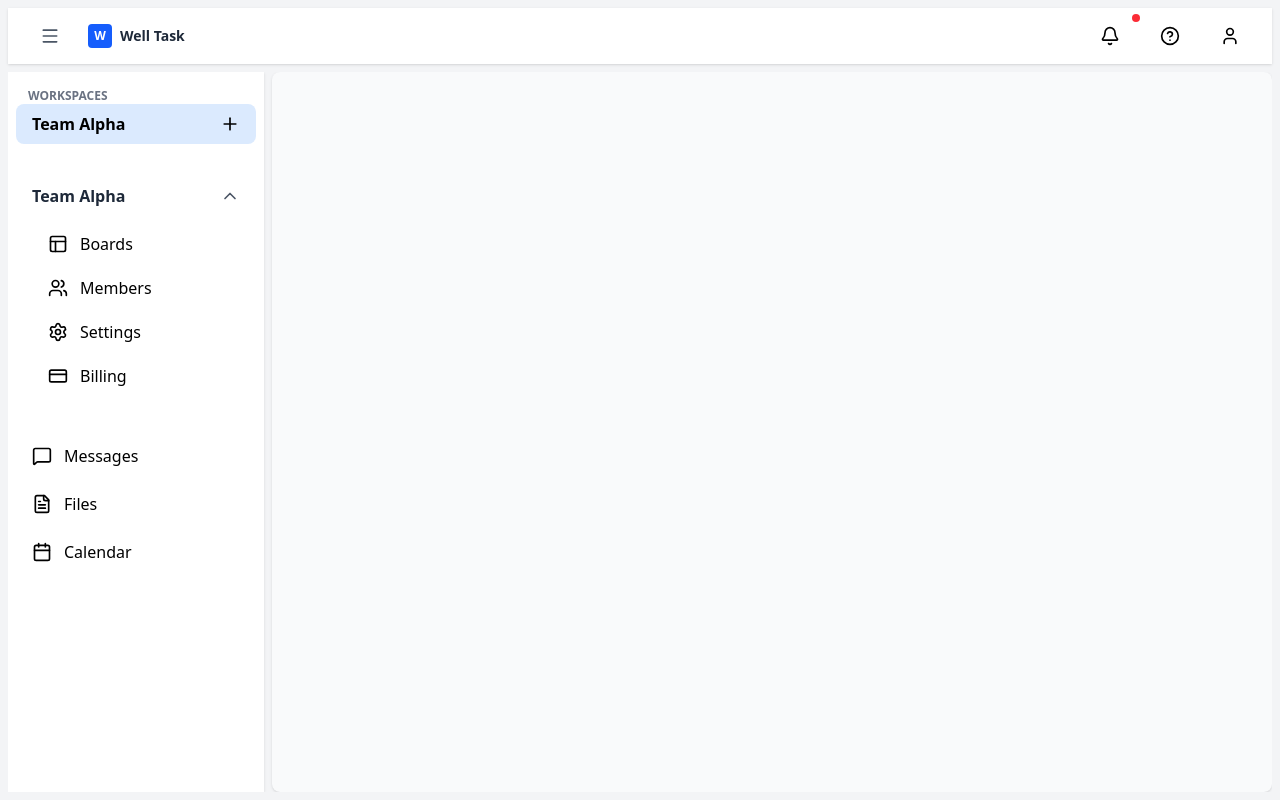
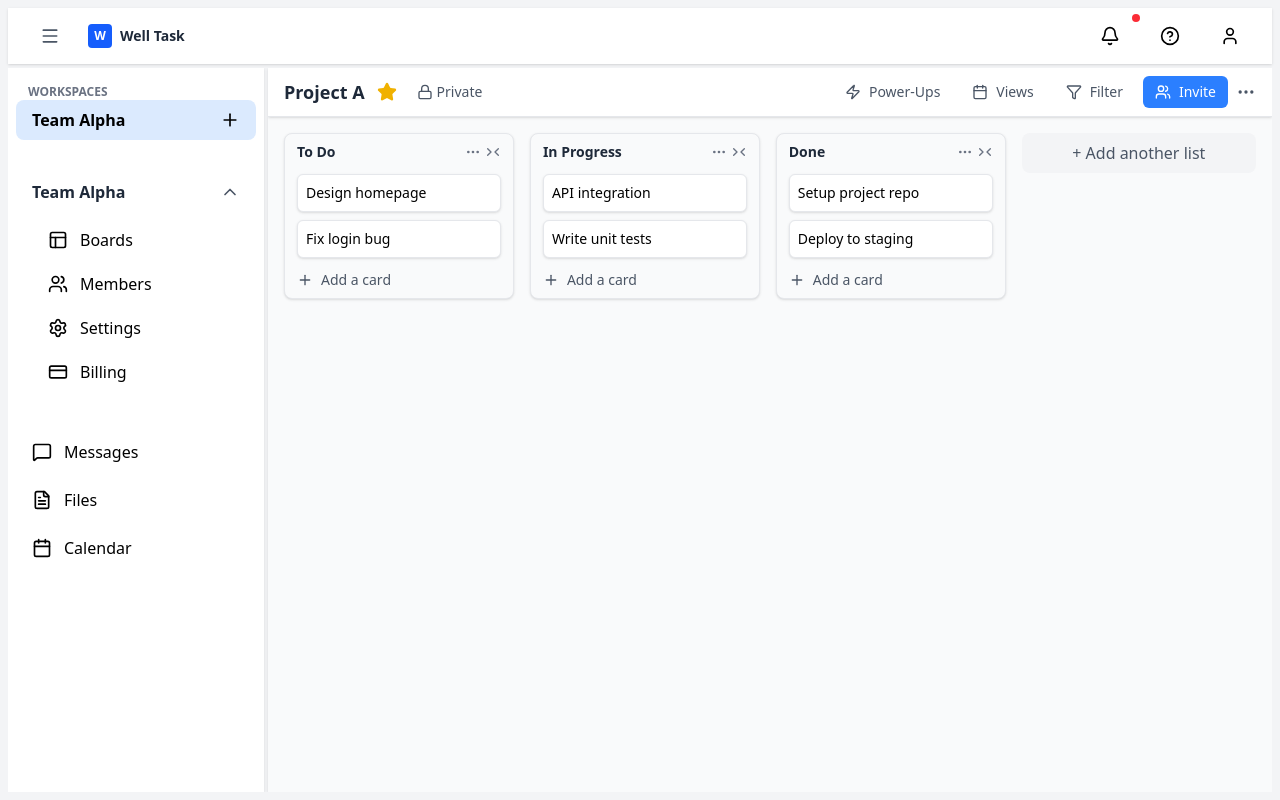
Before and after one commit to pku-wtag/WellTask_Frontend, a React (Vite) app in the folder WellTask_Frontend/: page /dashboard/board in a window 1280 px wide. Built offline with nearby package versions, Linux system fonts and the light colour scheme.

Commit message:
Add board detail page design

```diff
--- a/WellTask_Frontend/src/RoutesComponent.tsx
+++ b/WellTask_Frontend/src/RoutesComponent.tsx
@@ -8,6 +8,7 @@ import VerifyCodePage from "./pages/verify-code";
 import WorkspacePage from "./pages/work-space";
 import DashBoardPage from "./pages/dash-board";
 import { ProtectedRoute } from "./components/base-component/ProtectedRoute";
+import BoardPage from "./pages/board";
 
 const RoutesComponent: React.FC = () => {
   return (
@@ -21,6 +22,7 @@ const RoutesComponent: React.FC = () => {
       <Route path="/workspace" element={<WorkspacePage />} />
       <Route path="/dashboard/*" element={<ProtectedRoute />}>
         <Route index element={<DashBoardPage />} />
+        <Route path="board" element={<BoardPage />} />
       </Route>
     </Routes>
   );
--- /dev/null
+++ b/WellTask_Frontend/src/components/Boards/Board.tsx
@@ -0,0 +1,58 @@
+import { BoardList } from "./BoardList";
+import { BoardNavbar } from "./BoardNavbar";
+
+export default function Board() {
+  // Dummy data for testing
+  const lists = [
+    {
+      id: "1",
+      title: "To Do",
+      cards: [
+        { id: "c1", title: "Design homepage" },
+        { id: "c2", title: "Fix login bug" },
+      ],
+    },
+    {
+      id: "2",
+      title: "In Progress",
+      cards: [
+        { id: "c3", title: "API integration" },
+        { id: "c4", title: "Write unit tests" },
+      ],
+    },
+    {
+      id: "3",
+      title: "Done",
+      cards: [
+        { id: "c5", title: "Setup project repo" },
+        { id: "c6", title: "Deploy to staging" },
+      ],
+    },
+  ];
+
+  return (
+    <div className="flex flex-col h-full">
+      <BoardNavbar name="Project A" starred />
+
+      {/* Board content: lists side by side */}
+      <div className="flex-1 overflow-x-auto px-4 py-4">
+        <div className="flex items-start gap-4">
+          {lists.map((list) => (
+            <BoardList
+              key={list.id}
+              title={list.title}
+              cards={list.cards}
+              onAddCard={() => console.log("Add card to", list.title)}
+              onMoreOptions={() => console.log("More options for", list.title)}
+            />
+          ))}
+
+          {/* Add another list button */}
+          <button className="w-72 flex items-center justify-center gap-2 px-3 py-2 bg-gray-100 hover:bg-gray-200 text-gray-600 rounded-lg">
+            + Add another list
+          </button>
+        </div>
+      </div>
+    </div>
+  );
+}
--- /dev/null
+++ b/WellTask_Frontend/src/components/Boards/BoardCard.tsx
@@ -0,0 +1,16 @@
+type BoardCardProps = {
+  id: string;
+  title: string;
+  onClick?: (id: string) => void;
+};
+
+export function BoardCard({ id, title, onClick }: BoardCardProps) {
+  return (
+    <div
+      onClick={() => onClick?.(id)}
+      className="p-2 text-sm bg-white rounded-md shadow-sm border border-gray-200 hover:bg-gray-50 cursor-pointer"
+    >
+      {title}
+    </div>
+  );
+}
--- /dev/null
+++ b/WellTask_Frontend/src/components/Boards/BoardList.tsx
@@ -0,0 +1,84 @@
+import { useState } from "react";
+import {
+  Plus,
+  MoreHorizontal,
+  ChevronsRightLeft,
+  ChevronsLeftRight,
+} from "lucide-react";
+import { BoardCard } from "./BoardCard";
+
+type Card = {
+  id: string;
+  title: string;
+};
+
+type ListProps = {
+  title: string;
+  cards: Card[];
+  onAddCard: () => void;
+  onMoreOptions: () => void;
+  onCardClick?: (id: string) => void;
+};
+
+export function BoardList({
+  title,
+  cards,
+  onAddCard,
+  onMoreOptions,
+  onCardClick,
+}: ListProps) {
+  const [isCollapsed, setIsCollapsed] = useState(false);
+
+  if (isCollapsed) {
+    return (
+      <div
+        onClick={() => setIsCollapsed(false)}
+        className="w-14 h-full bg-gray-50 rounded-lg shadow-sm border border-gray-200 py-4 px-2 cursor-pointer flex flex-col items-center justify-start hover:bg-gray-100 transition-colors"
+        style={{ minHeight: "10rem" }}
+      >
+        <ChevronsLeftRight className="w-5 h-5 text-gray-500 shrink-0" />
+        <h2 className="mt-4 text-sm font-semibold text-gray-800 [writing-mode:vertical-rl] transform rotate-180 whitespace-nowrap">
+          {title}
+        </h2>
+      </div>
+    );
+  }
+
+  return (
+    <div className="w-72 bg-gray-50 rounded-lg shadow-sm border border-gray-200 flex flex-col h-fit max-h-[90vh]">
+      <div className="flex items-center justify-between px-3 py-2 shrink-0">
+        <h2 className="text-sm font-semibold text-gray-800 truncate">
+          {title}
+        </h2>
+        <div className="flex items-center gap-1">
+          <MoreHorizontal
+            className="w-4 h-4 text-gray-500 cursor-pointer hover:text-gray-700"
+            onClick={onMoreOptions}
+          />
+          <ChevronsRightLeft
+            className="w-4 h-4 text-gray-500 cursor-pointer hover:text-gray-700"
+            onClick={() => setIsCollapsed(true)}
+          />
+        </div>
+      </div>
+
+      <div className="flex-1 px-3 py-1 space-y-2 overflow-y-auto min-h-0">
+        {cards.map((card) => (
+          <BoardCard
+            key={card.id}
+            id={card.id}
+            title={card.title}
+            onClick={onCardClick}
+          />
+        ))}
+      </div>
+
+      <button
+        onClick={onAddCard}
+        className="flex items-center gap-2 px-3 py-2 text-sm text-gray-600 hover:bg-gray-100 rounded-b-lg shrink-0"
+      >
+        <Plus className="w-4 h-4" /> Add a card
+      </button>
+    </div>
+  );
+}
--- /dev/null
+++ b/WellTask_Frontend/src/components/Boards/BoardNavbar.tsx
@@ -0,0 +1,67 @@
+import {
+  Star,
+  MoreHorizontal,
+  Users,
+  Share2,
+  Lock,
+  Zap,
+  Filter,
+  Calendar,
+} from "lucide-react";
+
+type BoardNavbarProps = {
+  name: string;
+  starred?: boolean;
+  workspace?: string;
+  visibility?: "private" | "workspace" | "public";
+};
+
+export function BoardNavbar({
+  name,
+  starred = false,
+  visibility = "private",
+}: BoardNavbarProps) {
+  const visibilityIcon =
+    visibility === "private" ? (
+      <Lock className="w-4 h-4" />
+    ) : visibility === "workspace" ? (
+      <Users className="w-4 h-4" />
+    ) : (
+      <Share2 className="w-4 h-4" />
+    );
+
+  const visibilityText =
+    visibility.charAt(0).toUpperCase() + visibility.slice(1);
+
+  return (
+    <div className="flex items-center justify-between px-4 py-2 border-b border-gray-200 bg-white shadow-sm">
+      <div className="flex items-center gap-3">
+        <h1 className="text-lg font-semibold text-gray-800">{name}</h1>
+        <Star
+          className={`w-5 h-5 cursor-pointer ${
+            starred ? "text-yellow-500 fill-yellow-500" : "text-gray-400"
+          }`}
+        />
+        <span className="flex items-center gap-1 text-sm text-gray-600 px-2 py-0.5 rounded-md hover:bg-gray-100 cursor-pointer">
+          {visibilityIcon}
+          {visibilityText}
+        </span>
+      </div>
+      <div className="flex items-center gap-2 text-gray-600">
+        <button className="flex items-center gap-2 px-3 py-1.5 text-sm rounded-md hover:bg-gray-100">
+          <Zap className="w-4 h-4" /> Power-Ups
+        </button>
+        <button className="flex items-center gap-2 px-3 py-1.5 text-sm rounded-md hover:bg-gray-100">
+          <Calendar className="w-4 h-4" /> Views
+        </button>
+        <button className="flex items-center gap-2 px-3 py-1.5 text-sm rounded-md hover:bg-gray-100">
+          <Filter className="w-4 h-4" /> Filter
+        </button>
+        <button className="flex items-center gap-2 px-3 py-1.5 text-sm rounded-md bg-blue-500 text-white hover:bg-blue-600">
+          <Users className="w-4 h-4" /> Invite
+        </button>
+        <MoreHorizontal className="w-5 h-5 cursor-pointer hover:text-gray-800" />
+      </div>
+    </div>
+  );
+}
--- a/WellTask_Frontend/src/components/base-component/ProtectedRoute.tsx
+++ b/WellTask_Frontend/src/components/base-component/ProtectedRoute.tsx
@@ -20,15 +20,19 @@ export function ProtectedRoute() {
   }, [windowWidth]);
 
   return (
-    <div className="flex flex-col h-screen bg-gray-100 p-2 gap-2">
+    <div className="flex flex-col h-screen bg-gray-100 p-2 gap-1">
       <Navbar onMenuClick={() => setIsSidebarOpen((prev) => !prev)} />
 
-      <div className="flex flex-1 overflow-hidden gap-2">
+      <div
+        className={`flex flex-1 overflow-hidden ${
+          isSidebarOpen ? "gap-1" : "gap-0"
+        }`}
+      >
         <Sidebar
           isOpen={isSidebarOpen}
           onClose={() => setIsSidebarOpen(false)}
         />
-        <main className="flex-1 p-6 overflow-y-auto rounded-lg shadow-sm transition-all duration-300 bg-gray-50">
+        <main className="flex-1 overflow-y-auto shadow-sm transition-all duration-300 bg-gray-50">
           <Outlet />
         </main>
       </div>
--- /dev/null
+++ b/WellTask_Frontend/src/pages/board.tsx
@@ -0,0 +1,5 @@
+import Board from "@/components/Boards/Board";
+
+export default function BoardPage() {
+  return <Board />;
+}
```
